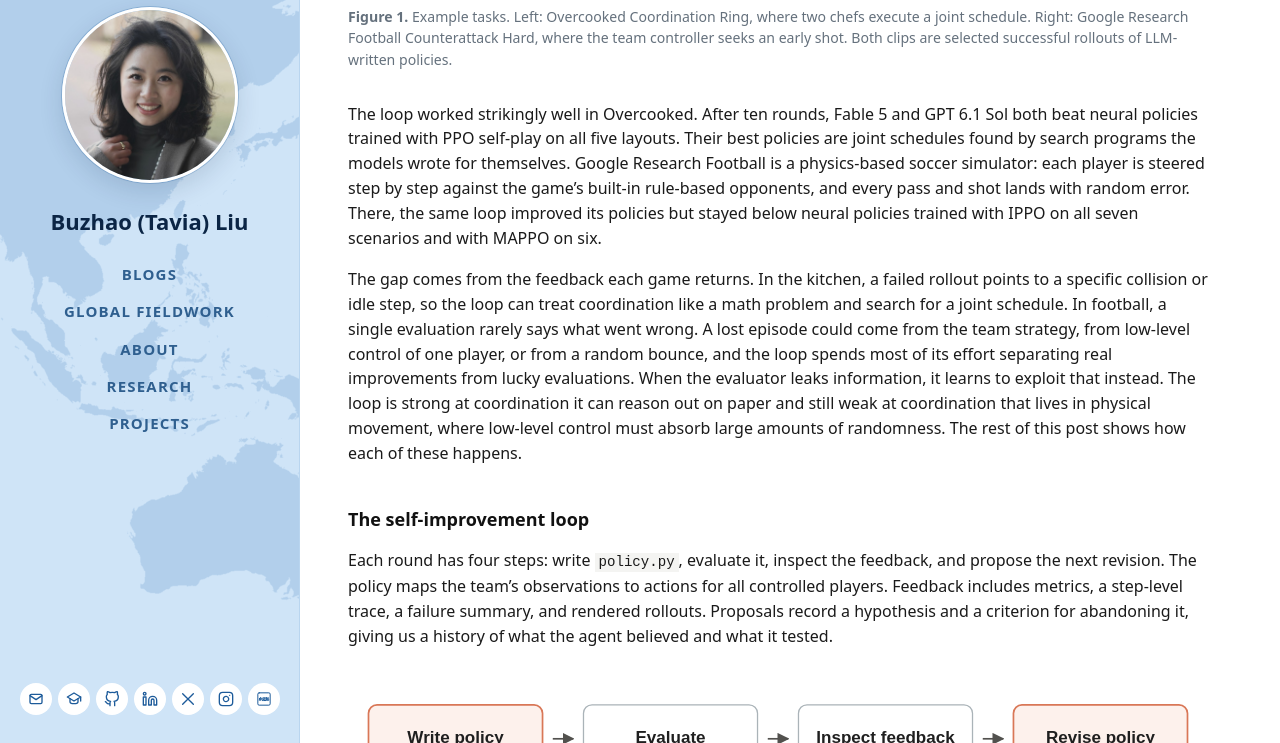
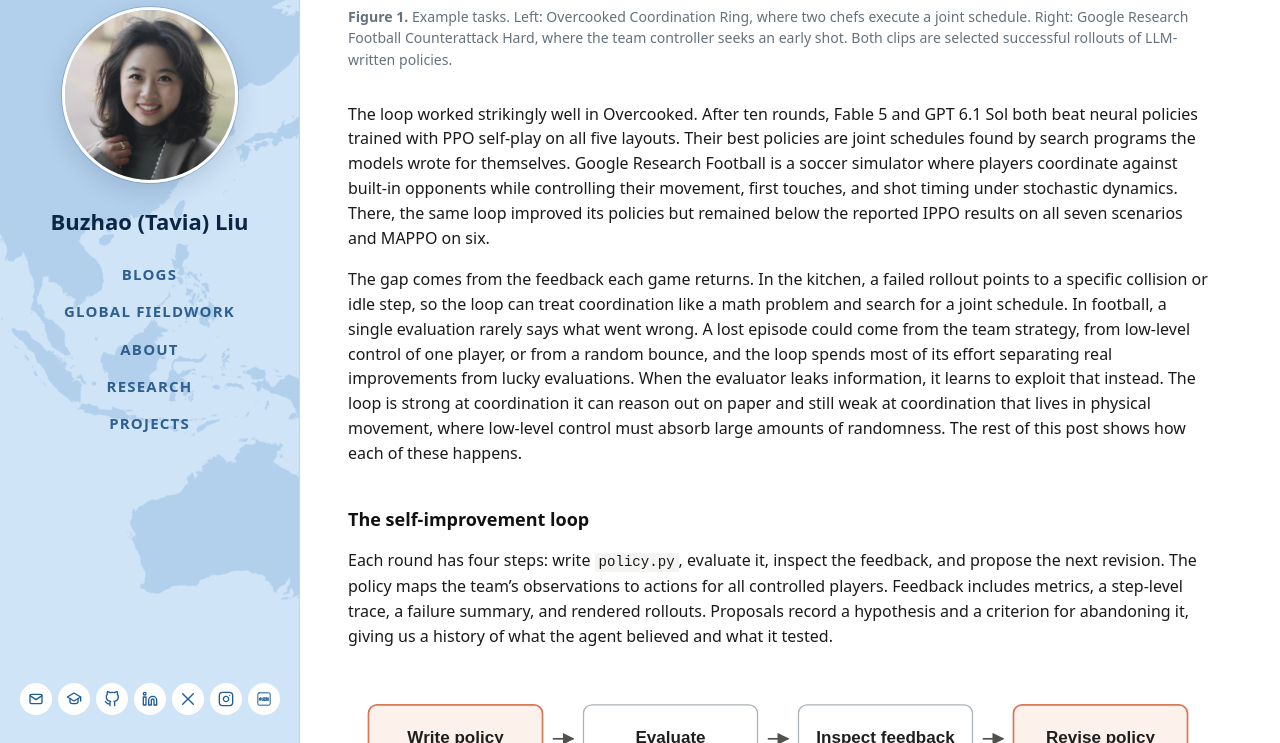
Before and after one commit to tavia-liu/tavia-liu.github.io, a Jekyll site: the page built from _posts/2026-10-31-self-improving-code-as-policies.md, in a window 1280 px wide and 900 px high, scrolled down 609 px, cut to the strip 157-900 px from the top of the window. Built offline with Jekyll 4.4.1, drawn with Linux system fonts in a browser that asks for light colours.

Commit message:
Opening: user's GRF description

```diff
--- a/_posts/2026-10-31-self-improving-code-as-policies.md
+++ b/_posts/2026-10-31-self-improving-code-as-policies.md
@@ -33,7 +33,7 @@ We tested this in two games. In [Overcooked](https://github.com/HumanCompatibleA
   <figcaption style="margin-top: .65rem; color: #65717d; font-size: .88rem; line-height: 1.5;"><strong>Figure 1.</strong> Example tasks. Left: Overcooked Coordination Ring, where two chefs execute a joint schedule. Right: Google Research Football Counterattack Hard, where the team controller seeks an early shot. Both clips are selected successful rollouts of LLM-written policies.</figcaption>
 </figure>
 
-The loop worked strikingly well in Overcooked. After ten rounds, Fable 5 and GPT 6.1 Sol both beat neural policies trained with PPO self-play on all five layouts. Their best policies are joint schedules found by search programs the models wrote for themselves. Google Research Football is a physics-based soccer simulator: each player is steered step by step against the game's built-in rule-based opponents, and every pass and shot lands with random error. There, the same loop improved its policies but stayed below neural policies trained with IPPO on all seven scenarios and with MAPPO on six.
+The loop worked strikingly well in Overcooked. After ten rounds, Fable 5 and GPT 6.1 Sol both beat neural policies trained with PPO self-play on all five layouts. Their best policies are joint schedules found by search programs the models wrote for themselves. Google Research Football is a soccer simulator where players coordinate against built-in opponents while controlling their movement, first touches, and shot timing under stochastic dynamics. There, the same loop improved its policies but remained below the reported IPPO results on all seven scenarios and MAPPO on six.
 
 The gap comes from the feedback each game returns. In the kitchen, a failed rollout points to a specific collision or idle step, so the loop can treat coordination like a math problem and search for a joint schedule. In football, a single evaluation rarely says what went wrong. A lost episode could come from the team strategy, from low-level control of one player, or from a random bounce, and the loop spends most of its effort separating real improvements from lucky evaluations. When the evaluator leaks information, it learns to exploit that instead. The loop is strong at coordination it can reason out on paper and still weak at coordination that lives in physical movement, where low-level control must absorb large amounts of randomness. The rest of this post shows how each of these happens.
 
```
